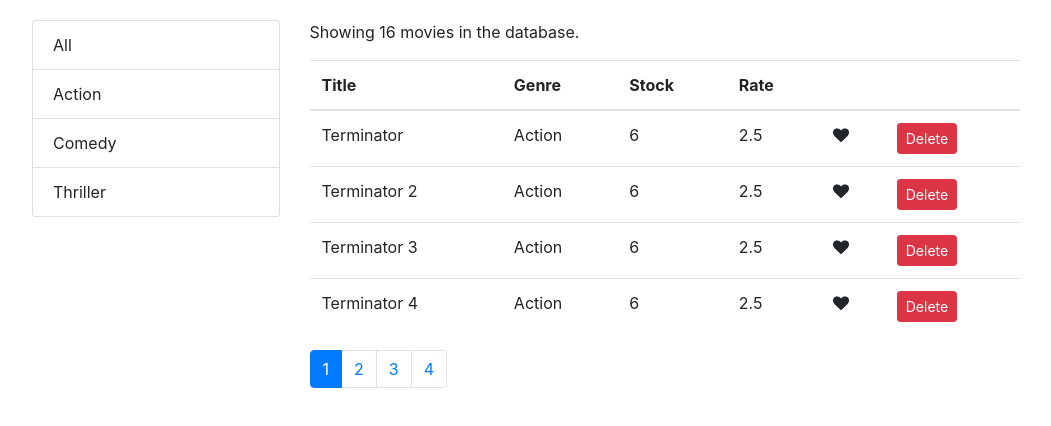
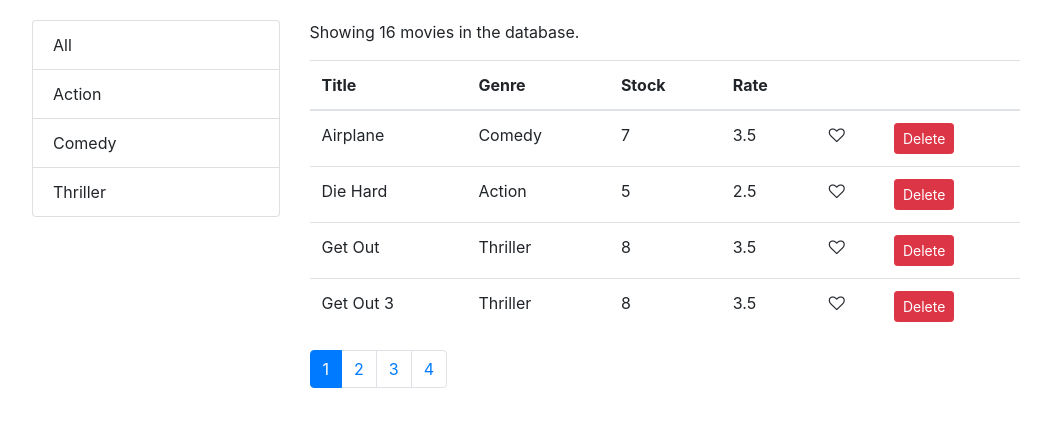
Before and after one commit to MohamedSaid7102/vidly, a React (Create React App) app: page / in a window 1280 px wide. Shown: the top 426 px of the page, without its empty margins (68-1119 px from the left). Built offline with nearby package versions, Linux system fonts and the light colour scheme.

Commit message:
implemented sorting functionality

```diff
--- a/src/components/MoviesTable.jsx
+++ b/src/components/MoviesTable.jsx
@@ -4,16 +4,16 @@ import Like from './common/like';
 
 export class MoviesTable extends Component {
   render() {
-    const { movies, onLike, onDelete } = this.props;
+    const { movies, onLike, onDelete, onSort } = this.props;
     return (
       <div>
         <table className="table">
           <thead>
             <tr>
-              <th>Title</th>
-              <th>Genre</th>
-              <th>Stock</th>
-              <th>Rate</th>
+              <th onClick={() => onSort('title')}>Title</th>
+              <th onClick={() => onSort('genre.name')}>Genre</th>
+              <th onClick={() => onSort('numberInStock')}>Stock</th>
+              <th onClick={() => onSort('dailyRentalRate')}>Rate</th>
               <th />
               <th />
             </tr>
--- a/src/components/common/Pagination.jsx
+++ b/src/components/common/Pagination.jsx
@@ -19,7 +19,7 @@ export class Pagination extends Component {
             className={currentPage === page ? 'page-item active' : 'page-item'}
             onClick={() => onPageChange(page)}
           >
-            <a className="page-link" href="#" tabIndex="-1">
+            <a className="page-link" tabIndex="-1">
               {page}
             </a>
           </li>
--- a/src/components/movies.jsx
+++ b/src/components/movies.jsx
@@ -1,17 +1,18 @@
 import React, { Component } from 'react';
-import Like from './common/like';
 import { getMovies } from '../services/fakeMovieService';
 import Pagination from './common/Pagination';
 import paginate from '../utils/pagination';
 import ListGroup from './common/ListGroup';
 import { getGenres } from '../services/fakeGenreService';
 import MoviesTable from './MoviesTable';
+import _ from 'lodash';
 
 class Movies extends Component {
   state = {
     movies: [],
     genres: [],
     selectedGenre: { _id: '', name: 'All' },
+    sortColumn: { path: 'title', order: 'asc' },
     pageSize: 4,
     currentPage: 1,
   };
@@ -95,6 +96,29 @@ class Movies extends Component {
     );
   };
 
+  handleSort = (path) => {
+    const sortColumn = { ...this.state.sortColumn };
+    // My Logic
+    // console.log(path, sortColumn.path);
+    // sortColumn.path = path;
+    // sortColumn.order =
+    //   sortColumn.path === path
+    //     ? sortColumn.order === 'asc'
+    //       ? 'desc'
+    //       : 'asc'
+    //     : 'asc';
+    // this.setState({ sortColumn });
+
+    // Mosh Logic
+    if (path === sortColumn.path) {
+      sortColumn.order = sortColumn.order === 'asc' ? 'desc' : 'asc';
+    } else {
+      sortColumn.path = path;
+      sortColumn.order = 'asc';
+    }
+    this.setState({ sortColumn });
+  };
+
   render() {
     const {
       movies: allMovies,
@@ -102,6 +126,7 @@ class Movies extends Component {
       currentPage,
       genres,
       selectedGenre,
+      sortColumn,
     } = this.state;
 
     const filteredMovies =
@@ -111,7 +136,13 @@ class Movies extends Component {
         ? allMovies.filter((m) => m.genre._id === selectedGenre._id)
         : allMovies;
 
-    let movies = paginate(filteredMovies, currentPage, pageSize);
+    const sortedMovies = _.orderBy(
+      filteredMovies,
+      [sortColumn.path],
+      [sortColumn.order]
+    );
+
+    let movies = paginate(sortedMovies, currentPage, pageSize);
 
     if (allMovies.length === 0)
       return <p>There are no movies in the database.</p>;
@@ -135,6 +166,7 @@ class Movies extends Component {
                 currentPage={currentPage}
                 onDelete={this.handleDelete}
                 onLike={this.handleLike}
+                onSort={this.handleSort}
               />
               <Pagination
                 pageSize={pageSize}
```
